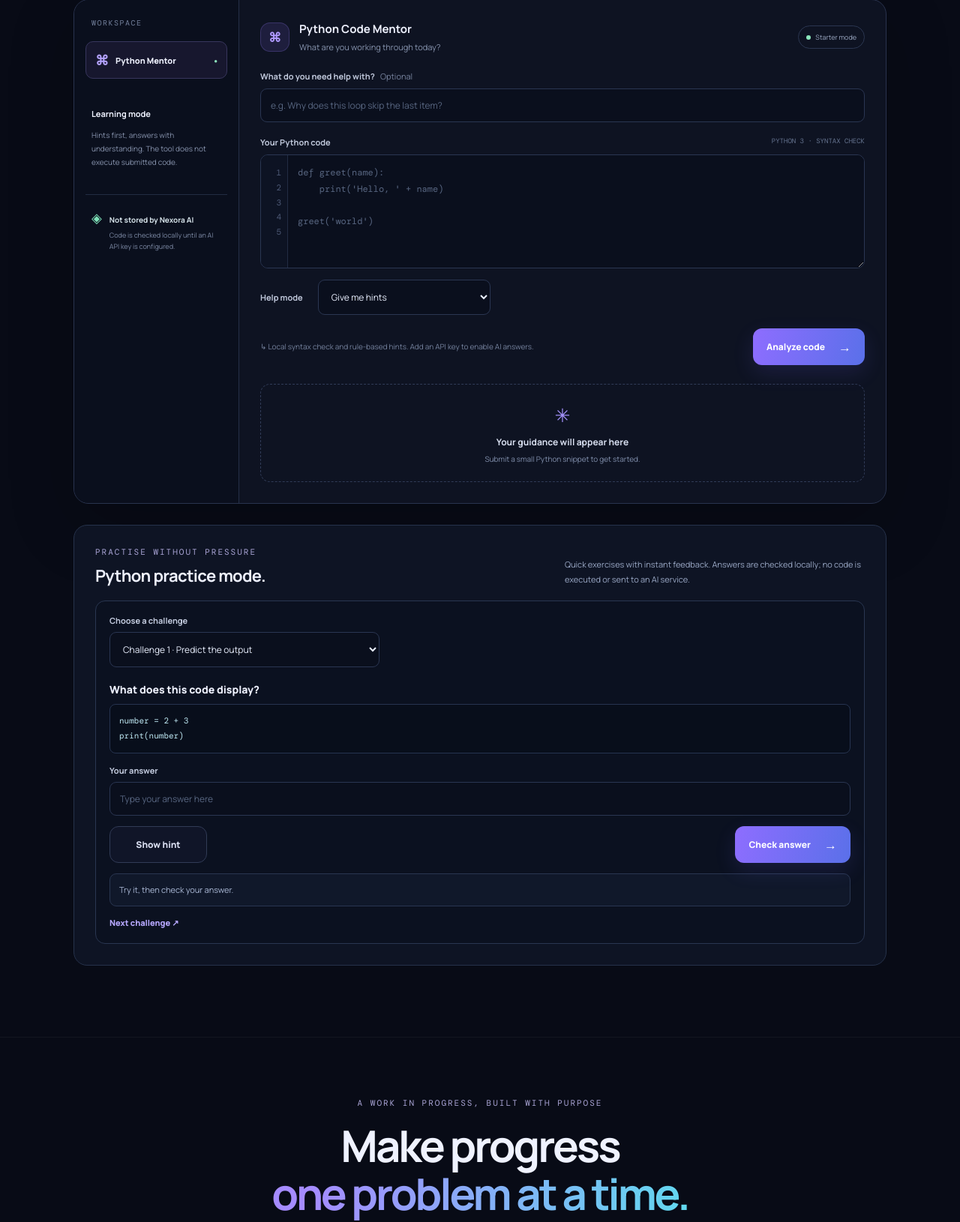
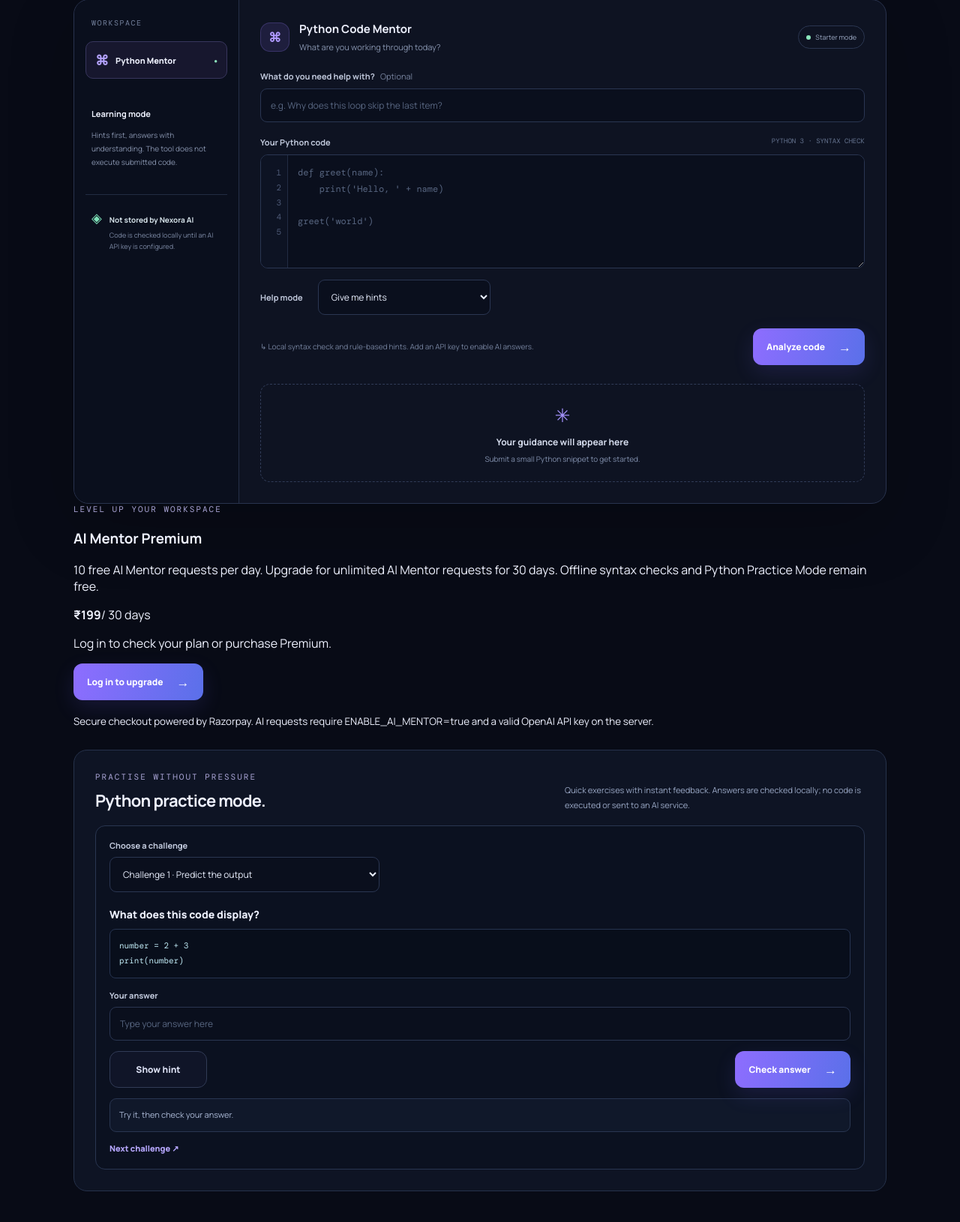
Before and after one commit to soumyasasmal410-star/Nexora-AI, a Flask app: page / in a window 1280 px wide; the page is wider, and only the part inside the window is pictured. Shown: the part 1479-3109 px from the top of that part at 75% size. Run offline with Flask 3, Linux system fonts and the light colour scheme; some libraries are stand-ins or nearby versions.

Commit message:
Add Premium upgrade section to Code Mentor page

```diff
--- a/templates/index.html
+++ b/templates/index.html
@@ -4,6 +4,7 @@
 <meta charset="UTF-8">
 <meta name="viewport" content="width=device-width, initial-scale=1">
 <meta name="theme-color" content="#080b16">
+<meta name="csrf-token" content="{{ csrf_token }}">
 <meta name="description" content="Nexora AI — coding assistance and smart digital tools for students, developers, and creators.">
 <title>Nexora AI — Build smarter</title>
 <link rel="stylesheet" href="{{ url_for('static', filename='style.css') }}">
@@ -66,6 +67,23 @@
       <div id="result" class="result-panel" aria-live="polite"><div class="result-placeholder"><span>✳</span><b>Your guidance will appear here</b><p>Submit a small Python snippet to get started.</p></div></div>
     </div>
   </div>
+  <section id="premium" class="premium-panel">
+    <div class="premium-copy">
+      <div class="eyebrow">LEVEL UP YOUR WORKSPACE</div>
+      <h3>AI Mentor Premium</h3>
+      <p>10 free AI Mentor requests per day. Upgrade for unlimited AI Mentor requests for 30 days. Offline syntax checks and Python Practice Mode remain free.</p>
+      <div class="premium-price"><strong>₹199</strong><span>/ 30 days</span></div>
+      {% if current_user.is_authenticated %}
+        <p id="premiumStatus" class="premium-status" aria-live="polite">Checking your plan…</p>
+        <button id="premiumBuyBtn" class="btn primary" type="button">Upgrade with Razorpay <span>→</span></button>
+      {% else %}
+        <p class="premium-status">Log in to check your plan or purchase Premium.</p>
+        <a class="btn primary" href="{{ url_for('login') }}">Log in to upgrade <span>→</span></a>
+      {% endif %}
+      <p id="premiumMessage" class="premium-message" aria-live="polite"></p>
+      <small>Secure checkout powered by Razorpay. AI requests require ENABLE_AI_MENTOR=true and a valid OpenAI API key on the server.</small>
+    </div>
+  </section>
   <div class="practice-panel" id="python-practice">
     <div class="practice-heading">
       <div><div class="eyebrow">PRACTISE WITHOUT PRESSURE</div><h3>Python practice mode.</h3></div>
@@ -99,5 +117,6 @@ print(number)</pre>
 <section id="about" class="closing"><div class="eyebrow">A WORK IN PROGRESS, BUILT WITH PURPOSE</div><h2>Make progress<br><span>one problem at a time.</span></h2><p>Nexora AI helps learners review Python code with syntax checks and, when configured, model-powered explanations. This app does not execute submitted code.</p><a class="btn ghost" href="#mentor">Try the mentor ↑</a></section>
 </main>
 <footer><a class="brand" href="/"><span class="brand-mark">N</span><span>Nexora <b>AI</b></span></a><span>Build smarter. Learn faster.</span><span>© <span id="year"></span> Nexora AI</span></footer>
+<script src="https://checkout.razorpay.com/v1/checkout.js"></script>
 <script src="{{ url_for('static', filename='script.js') }}"></script>
 </body></html>
```
